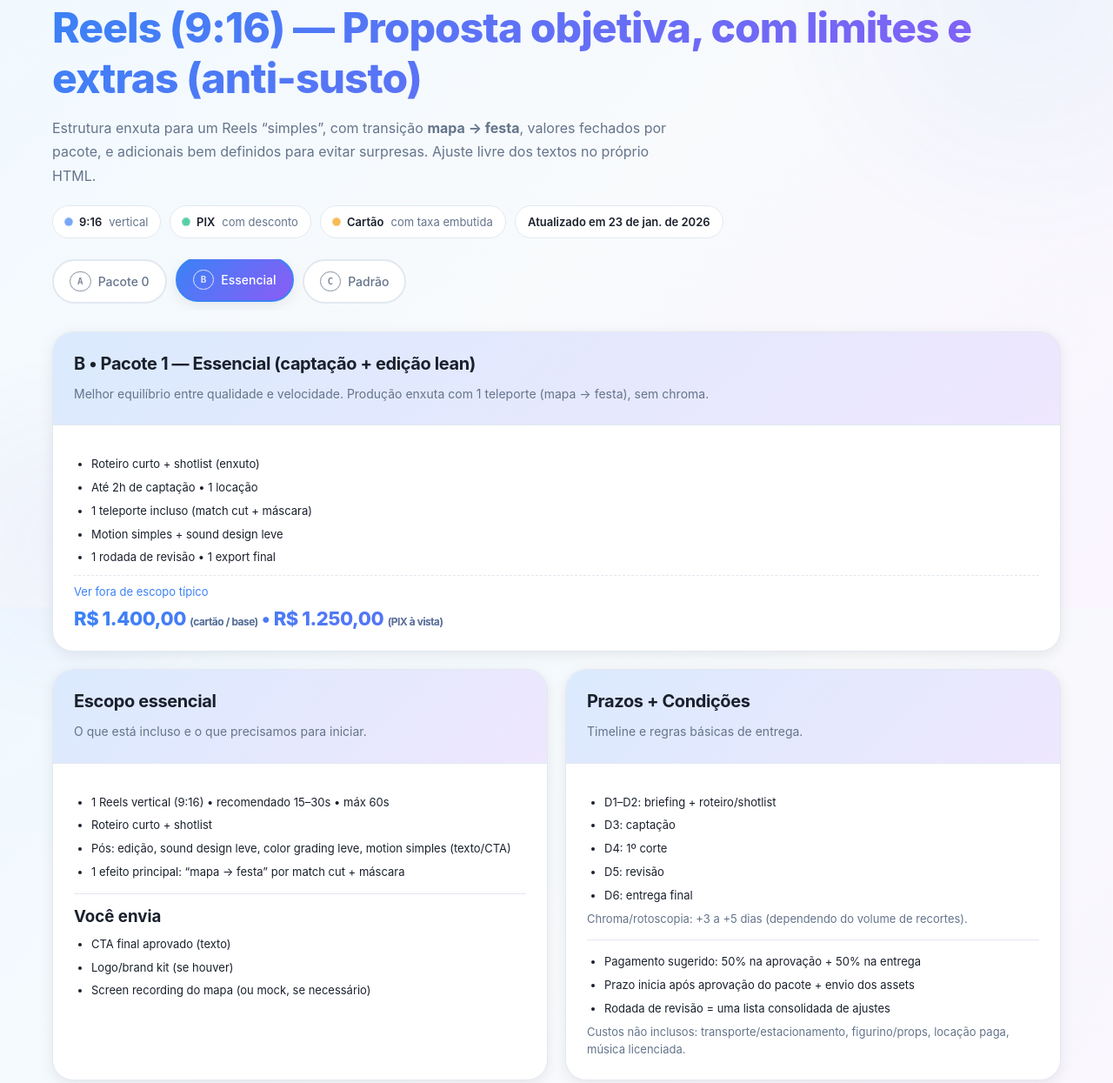
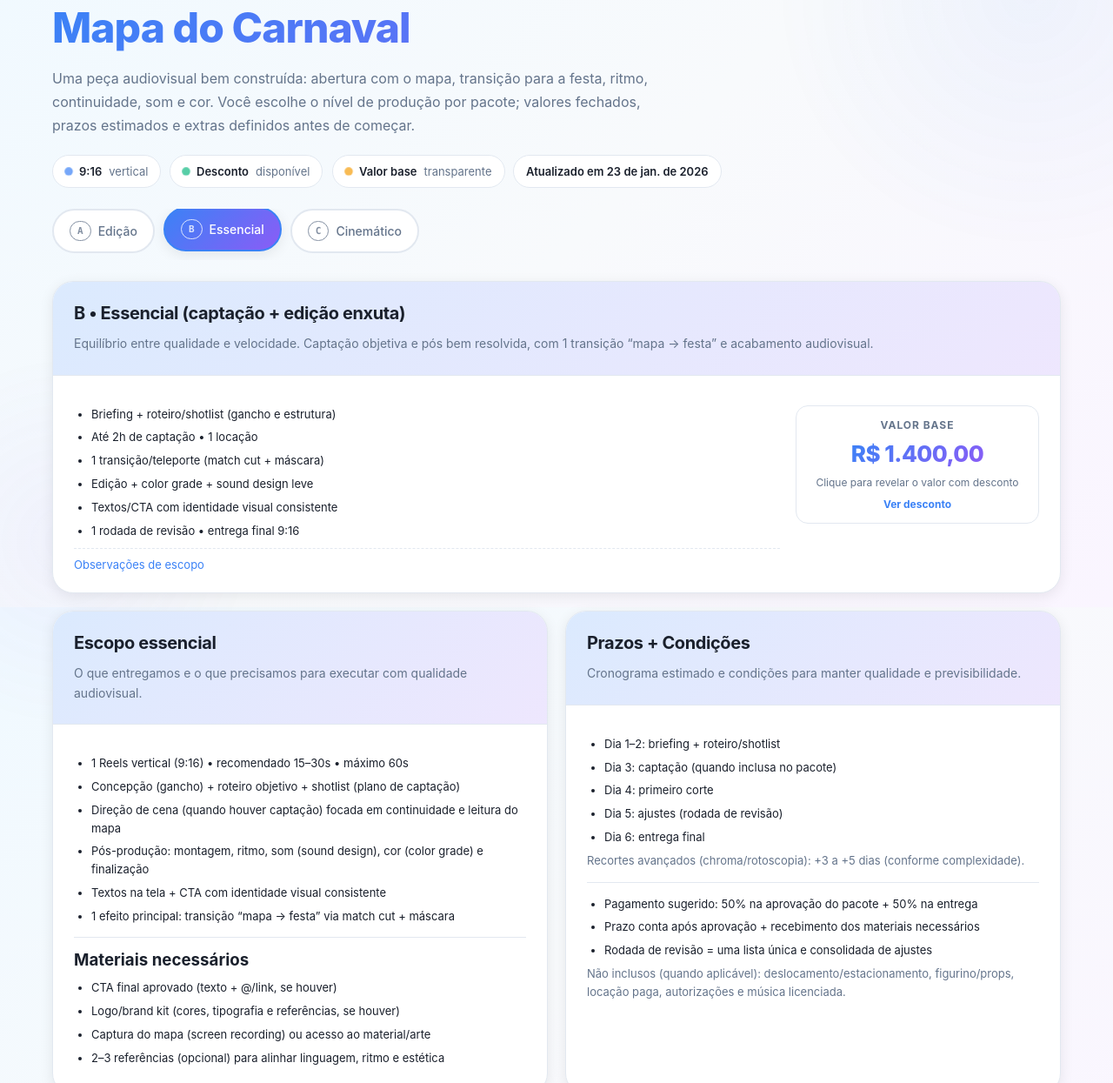
Before and after one commit to hbtmarc/topologia, a plain HTML site: page dri.html in a window 1280 px wide. Shown: the part 102-1347 px from the top of the page at 87% size. Drawn offline with Linux system fonts and the light colour scheme.

Commit message:
Update title and enhance proposal details for "Reels Mapa do Carnaval"

```diff
--- a/dri.html
+++ b/dri.html
@@ -4,7 +4,7 @@
   <meta charset="utf-8" />
   <meta name="viewport" content="width=device-width, initial-scale=1" />
   <meta name="theme-color" content="#ffffff" />
-  <title>Proposta • Reels Mapa do Carnaval</title>
+  <title>Proposta Comercial • Reels “Mapa do Carnaval”</title>
 
   <style>
     :root{
@@ -194,6 +194,13 @@
     .card .hd p{ margin:12px 0 0; color: var(--text-muted); font-size:14px; line-height:1.6; }
     .card .bd{ padding:24px; }
 
+    .pkg-layout{ display:grid; gap:18px; }
+    @media (min-width: 900px){
+      .pkg-layout{ grid-template-columns: minmax(0, 1fr) 280px; align-items:start; }
+      .pkg-aside{ position: sticky; top: 96px; }
+    }
+    .pkg-aside{ display:flex; align-items:center; justify-content:center; }
+
     .small{ font-size:13px; color: var(--text-muted); line-height:1.6; }
     .list{ margin:10px 0 0; padding:0 0 0 20px; }
     .list li{ margin:6px 0; color: var(--text); font-size:13px; line-height:1.6; }
@@ -201,12 +208,27 @@
     .hr{ height:1px; background: var(--border); margin:14px 0; }
 
     .price{
-      margin:10px 0 0; font-size:22px; font-weight:800; letter-spacing:-.02em;
+      margin:10px 0 0;
+      display:flex; flex-direction:column; gap:10px;
+      padding:14px 16px; border:1px solid var(--border);
+      border-radius: 14px; background: rgba(255,255,255,.7);
+      box-shadow: inset 0 1px 0 rgba(255,255,255,.6);
+      text-align:center; align-items:center; width:100%;
+    }
+    .price-toggle{ cursor: pointer; }
+    .price-label{ font-size:12px; letter-spacing:.08em; text-transform:uppercase; color: var(--text-muted); font-weight:700; }
+    .price-amount{
+      font-size:26px; font-weight:800; letter-spacing:-.02em;
       background: linear-gradient(135deg, var(--accent) 0%, var(--purple) 100%);
       -webkit-background-clip:text; -webkit-text-fill-color: transparent; background-clip:text;
     }
-    .price-toggle{ cursor: pointer; }
-    .price small{ font-weight:600; font-size:12px; color: var(--text-muted); -webkit-text-fill-color: initial; }
+    .price-hint{ font-size:12px; color: var(--text-muted); }
+    .price-cta{ font-size:12px; font-weight:700; color: var(--accent); }
+    .price-toggle:hover .price-cta{ color: var(--accent-dark); }
+    .price.is-discount .price-amount{
+      background: linear-gradient(135deg, #10b981 0%, #22c55e 100%);
+      -webkit-background-clip:text; -webkit-text-fill-color: transparent; background-clip:text;
+    }
 
     details{ margin-top:10px; border-top:1px dashed var(--border); padding-top:10px; }
     summary{ cursor:pointer; font-size:13px; color: var(--accent); list-style:none; }
@@ -251,8 +273,8 @@
             </svg>
           </div>
           <div style="min-width:0">
-            <h1>Proposta • Reels “Mapa do Carnaval”</h1>
-            <div class="sub">Single page • mobile-first • tabs de pacote • proposta objetiva</div>
+            <h1>Proposta Comercial • Reels “Mapa do Carnaval”</h1>
+            <div class="sub">Obra audiovisual 9:16 • narrativa + direção + pós-produção • pacotes claros • extras controlados</div>
           </div>
         </div>
         <div class="actions">
@@ -276,23 +298,23 @@
   <main>
     <section class="hero">
       <div class="wrap">
-        <h2 class="title">Reels (9:16) — Proposta objetiva, com limites e extras (anti-susto)</h2>
+        <h2 class="title">Mapa do Carnaval</h2>
         <p class="lead">
-          Estrutura enxuta para um Reels “simples”, com transição <b>mapa → festa</b>, valores fechados por pacote,
-          e adicionais bem definidos para evitar surpresas. Ajuste livre dos textos no próprio HTML.
+          Uma peça audiovisual bem construída: abertura com o mapa, transição para a festa, ritmo, continuidade, som e cor.
+          Você escolhe o nível de produção por pacote; valores fechados, prazos estimados e extras definidos antes de começar.
         </p>
 
         <div class="chips" aria-label="Resumo rápido">
           <span class="chip"><span class="dot"></span> <b>9:16</b> vertical</span>
-          <span class="chip"><span class="dot good"></span> <b>PIX</b> com desconto</span>
-          <span class="chip"><span class="dot warn"></span> <b>Cartão</b> com taxa embutida</span>
+          <span class="chip"><span class="dot good"></span> <b>Desconto</b> disponível</span>
+          <span class="chip"><span class="dot warn"></span> <b>Valor base</b> transparente</span>
           <span class="chip"><b id="updatedAt">Atualizado em —</b></span>
         </div>
 
         <nav class="tabs no-print" role="tablist" aria-label="Pacotes">
-          <button class="tab" role="tab" aria-selected="true" data-scn="A"><span class="badge">A</span> Pacote 0</button>
+          <button class="tab" role="tab" aria-selected="true" data-scn="A"><span class="badge">A</span> Edição</button>
           <button class="tab" role="tab" aria-selected="false" data-scn="B"><span class="badge">B</span> Essencial</button>
-          <button class="tab" role="tab" aria-selected="false" data-scn="C"><span class="badge">C</span> Padrão</button>
+          <button class="tab" role="tab" aria-selected="false" data-scn="C"><span class="badge">C</span> Cinemático</button>
         </nav>
 
         <div class="grid">
@@ -302,33 +324,42 @@
               <p id="pkgDesc">—</p>
             </div>
             <div class="bd">
+              <div class="pkg-layout">
+                <div class="pkg-main">
                   <ul class="list" id="pkgList"></ul>
                   <details>
                     <summary id="pkgNoteTitle">Ver observações</summary>
                     <p class="small" id="pkgNote">—</p>
                   </details>
+                </div>
+                <aside class="pkg-aside">
                   <div class="price price-toggle" id="pkgPrice" role="button" tabindex="0" aria-pressed="false">—</div>
+                </aside>
+              </div>
             </div>
           </section>
 
           <section class="card reveal" id="escopo">
             <div class="hd">
               <h2>Escopo essencial</h2>
-              <p>O que está incluso e o que precisamos para iniciar.</p>
+              <p>O que entregamos e o que precisamos para executar com qualidade audiovisual.</p>
             </div>
             <div class="bd">
               <ul class="list">
-                <li>1 Reels vertical (9:16) • recomendado 15–30s • máx 60s</li>
-                <li>Roteiro curto + shotlist</li>
-                <li>Pós: edição, sound design leve, color grading leve, motion simples (texto/CTA)</li>
-                <li>1 efeito principal: “mapa → festa” por match cut + máscara</li>
+                <li>1 Reels vertical (9:16) • recomendado 15–30s • máximo 60s</li>
+                <li>Concepção (gancho) + roteiro objetivo + shotlist (plano de captação)</li>
+                <li>Direção de cena (quando houver captação) focada em continuidade e leitura do mapa</li>
+                <li>Pós-produção: montagem, ritmo, som (sound design), cor (color grade) e finalização</li>
+                <li>Textos na tela + CTA com identidade visual consistente</li>
+                <li>1 efeito principal: transição “mapa → festa” via match cut + máscara</li>
               </ul>
               <div class="hr"></div>
-              <h3>Você envia</h3>
+              <h3>Materiais necessários</h3>
               <ul class="list">
-                <li>CTA final aprovado (texto)</li>
-                <li>Logo/brand kit (se houver)</li>
-                <li>Screen recording do mapa (ou mock, se necessário)</li>
+                <li>CTA final aprovado (texto + @/link, se houver)</li>
+                <li>Logo/brand kit (cores, tipografia e referências, se houver)</li>
+                <li>Captura do mapa (screen recording) ou acesso ao material/arte</li>
+                <li>2–3 referências (opcional) para alinhar linguagem, ritmo e estética</li>
               </ul>
             </div>
           </section>
@@ -336,60 +367,27 @@
           <section class="card reveal" id="prazos">
             <div class="hd">
               <h2>Prazos + Condições</h2>
-              <p>Timeline e regras básicas de entrega.</p>
+              <p>Cronograma estimado e condições para manter qualidade e previsibilidade.</p>
             </div>
             <div class="bd">
               <ul class="list">
-                <li>D1–D2: briefing + roteiro/shotlist</li>
-                <li>D3: captação</li>
-                <li>D4: 1º corte</li>
-                <li>D5: revisão</li>
-                <li>D6: entrega final</li>
+                <li>Dia 1–2: briefing + roteiro/shotlist</li>
+                <li>Dia 3: captação (quando inclusa no pacote)</li>
+                <li>Dia 4: primeiro corte</li>
+                <li>Dia 5: ajustes (rodada de revisão)</li>
+                <li>Dia 6: entrega final</li>
               </ul>
-              <p class="small">Chroma/rotoscopia: +3 a +5 dias (dependendo do volume de recortes).</p>
+              <p class="small">Recortes avançados (chroma/rotoscopia): +3 a +5 dias (conforme complexidade).</p>
               <div class="hr"></div>
               <ul class="list">
-                <li>Pagamento sugerido: 50% na aprovação + 50% na entrega</li>
-                <li>Prazo inicia após aprovação do pacote + envio dos assets</li>
-                <li>Rodada de revisão = uma lista consolidada de ajustes</li>
+                <li>Pagamento sugerido: 50% na aprovação do pacote + 50% na entrega</li>
+                <li>Prazo conta após aprovação + recebimento dos materiais necessários</li>
+                <li>Rodada de revisão = uma lista única e consolidada de ajustes</li>
               </ul>
-              <p class="small">Custos não inclusos: transporte/estacionamento, figurino/props, locação paga, música licenciada.</p>
+              <p class="small">Não inclusos (quando aplicável): deslocamento/estacionamento, figurino/props, locação paga, autorizações e música licenciada.</p>
             </div>
           </section>
 
-          <section class="card reveal" id="extras">
-            <div class="hd">
-              <h2>Extras essenciais</h2>
-              <p>Somente o que mais costuma ser pedido.</p>
-            </div>
-            <div class="bd">
-              <ul class="list">
-                <li>Teleporte extra: <b>R$ 180</b> cada</li>
-                <li>Revisão extra: <b>R$ 120</b> por rodada</li>
-                <li>Legenda palavra-por-palavra: <b>R$ 180</b></li>
-                <li>Chroma/rotoscopia: <b>a partir de R$ 650</b> (+ R$ 200 por cena extra)</li>
-              </ul>
-              <div class="hr"></div>
-              <p class="small">Sugestão: para manter o projeto “simples”, evite chroma/rotoscopia e limite a 1–2 teleportes.</p>
-            </div>
-          </section>
-
-          <section class="card reveal" id="checklist">
-            <div class="hd">
-              <h2>Checklist rápido (para fechar)</h2>
-              <p>Últimas validações antes de iniciar.</p>
-            </div>
-            <div class="bd">
-              <ul class="list">
-                <li>Pacote escolhido (A/B/C)</li>
-                <li>Data de captação definida</li>
-                <li>CTA final aprovado</li>
-                <li>Screen recording do mapa (se houver)</li>
-              </ul>
-              <div class="hr"></div>
-              <p class="small">Você pode editar o conteúdo direto no HTML para reutilizar esse modelo em outras propostas.</p>
-            </div>
-          </section>
         </div>
       </div>
     </section>
@@ -403,56 +401,60 @@
       const PACKAGES = {
         A: {
           code:'A',
-          name:'Pacote 0 — Só edição',
-          title:'A • Pacote 0 — Só edição (vocês gravam / eu edito)',
-          desc:'Ideal para orçamento curto. Você grava no celular e eu entrego o Reels pronto, com mapa + CTA.',
+          name:'Edição — vocês gravam',
+          title:'A • Edição (vocês gravam / eu finalizo)',
+          desc:'Para quem já tem o material gravado e quer um Reels com narrativa clara, integração do mapa e acabamento profissional (som/cor).',
           base: 500,
           pix: 440,
           bullets:[
-            'Decupagem + ritmo + trilha/áudio (sem música licenciada, se for impulsionar)',
-            'Inserção do “Mapa do Carnaval” (overlay / screen recording / mock)',
-            'Texto-chave/CTA (simples)',
+            'Curadoria do material + montagem com ritmo e intenção (gancho → entrega → CTA)',
+            'Tratamento de áudio + trilha (licenciamento para mídia paga é à parte, se necessário)',
+            'Integração do “Mapa do Carnaval” (overlay / screen recording / mock)',
+            'Textos na tela + CTA final (simples e direto)',
             '1 rodada de revisão',
-            '1 export final (9:16)'
+            'Entrega final em 9:16 (MP4) pronta para publicar'
           ],
           noteTitle:'Ver observações',
-          note:'Se precisar de legenda palavra-por-palavra, versões extras ou efeitos adicionais, isso entra na tabela de extras.',
+          note:'Legenda palavra por palavra, versões adicionais, adaptações para anúncios e efeitos avançados entram como extras (pré-combinados).',
           includedRev: 1
         },
         B: {
           code:'B',
-          name:'Pacote 1 — Essencial',
-          title:'B • Pacote 1 — Essencial (captação + edição lean)',
-          desc:'Melhor equilíbrio entre qualidade e velocidade. Produção enxuta com 1 teleporte (mapa → festa), sem chroma.',
+          name:'Essencial — captação + edição',
+          title:'B • Essencial (captação + edição enxuta)',
+          desc:'Equilíbrio entre qualidade e velocidade. Captação objetiva e pós bem resolvida, com 1 transição “mapa → festa” e acabamento audiovisual.',
           base: 1400,
           pix: 1250,
           bullets:[
-            'Roteiro curto + shotlist (enxuto)',
+            'Briefing + roteiro/shotlist (gancho e estrutura)',
             'Até 2h de captação • 1 locação',
-            '1 teleporte incluso (match cut + máscara)',
-            'Motion simples + sound design leve',
-            '1 rodada de revisão • 1 export final'
+            '1 transição/teleporte (match cut + máscara)',
+            'Edição + color grade + sound design leve',
+            'Textos/CTA com identidade visual consistente',
+            '1 rodada de revisão • entrega final 9:16'
           ],
-          noteTitle:'Ver fora de escopo típico',
-          note:'Não inclui locação paga, figurino/props específicos, autorização de espaço, nem música licenciada.',
+          noteTitle:'Observações de escopo',
+          note:'Não inclui locação paga, figurino/props específicos, autorizações, deslocamentos/estacionamento, nem música licenciada (quando necessária).',
           includedRev: 1
         },
         C: {
           code:'C',
-          name:'Pacote 2 — Padrão',
-          title:'C • Pacote 2 — Padrão (mais completo, ainda controlado)',
-          desc:'Para “cara de campanha” sem virar produção grande. Inclui 2 teleportes + versão curta.',
+          name:'Cinemático — direção e acabamento',
+          title:'C • Cinemático (mais impacto, mais construção)',
+          desc:'Para uma peça com mais direção, construção e acabamento — sem virar produção gigante. Inclui 2 transições, cor mais trabalhada e versão curta.',
           base: 1900,
           pix: 1700,
           bullets:[
-            'Até 4h de captação • até 2 locações',
-            '2 teleportes inclusos (match cut + máscara)',
-            'Motion mais caprichado (zoom/ênfase no mapa + CTA)',
+            'Direção + captação com foco em continuidade (até 4h) • até 2 locações',
+            'Roteiro/shotlist mais detalhado (batidas e intenção de cena)',
+            '2 transições/teleportes (match cut + máscara) com acabamento superior',
+            'Color grade mais cinematográfico + sound design mais presente',
+            'Motion e tipografia mais refinados (ênfases no mapa, títulos e CTA)',
             '2 rodadas de revisão',
-            '+ 1 versão curta (10–30s)'
+            'Entrega principal + 1 versão curta (10–30s)'
           ],
-          noteTitle:'Chroma/rotoscopia?',
-          note:'“Fundo verde”/recorte refinado não está incluso por padrão (é extra, pois aumenta tempo e risco).',
+          noteTitle:'Chroma/recortes avançados',
+          note:'Chroma/rotoscopia (recortes complexos e refinamento) não está incluso — entra como extra, pois aumenta tempo de pós e risco de retrabalho.',
           includedRev: 2
         }
       };
@@ -493,7 +495,13 @@
         priceEl.dataset.pix = String(pkg.pix);
         priceDiscounted = false;
         priceEl.setAttribute('aria-pressed', 'false');
-        priceEl.innerHTML = `${BRL(pkg.base)} <small>(cartão / base)</small> • <span style="color:var(--success)">${BRL(pkg.pix)}</span> <small>(PIX à vista)</small>`;
+        priceEl.classList.remove('is-discount');
+        priceEl.innerHTML = `
+          <div class="price-label">Valor base</div>
+          <div class="price-amount">${BRL(pkg.base)}</div>
+          <div class="price-hint">Clique para revelar o valor com desconto</div>
+          <div class="price-cta">Ver desconto</div>
+        `;
 
         const list = el('pkgList');
         list.innerHTML = '';
@@ -515,22 +523,23 @@
       function buildCopyText(key){
         const pkg = PACKAGES[key];
         return [
-          'PROPOSTA – REELS “MAPA DO CARNAVAL” (9:16)',
+          'PROPOSTA COMERCIAL — REELS “MAPA DO CARNAVAL” (9:16)',
           '',
           `Pacote selecionado: ${pkg.code} • ${pkg.name}`,
-          `Preço cartão/base: ${BRL(pkg.base)} | PIX à vista: ${BRL(pkg.pix)}`,
+          `Valor base: ${BRL(pkg.base)} | Valor com desconto: ${BRL(pkg.pix)}`,
           '',
           'Inclui (resumo):',
           '• 1 Reels vertical (9:16)',
-          '• Edição com ritmo de Reels + sound design leve',
-          '• Color grading leve + motion simples (texto/CTA)',
-          '• Efeito principal: “mapa → festa” por match cut + máscara',
+          '• Roteiro/shotlist (conforme pacote)',
+          '• Edição com ritmo de Reels + tratamento de áudio',
+          '• Ajustes de cor + motion/textos/CTA',
+          '• Transição “mapa → festa” via match cut + máscara',
           `• Revisões inclusas no pacote: ${pkg.includedRev}`,
           '',
           'Condições:',
           '• 50% na aprovação + 50% na entrega',
-          '• Prazo inicia após aprovação + envio dos assets',
-          '• Extras só entram se solicitados (tabela fechada).'
+          '• Prazo conta após aprovação + recebimento dos materiais',
+          '• Extras somente mediante solicitação e orçamento/valores definidos previamente.'
         ].join('\n');
       }
 
@@ -556,9 +565,23 @@
         priceEl.setAttribute('aria-pressed', priceDiscounted ? 'true' : 'false');
 
         if(priceDiscounted){
-          priceEl.innerHTML = `<span style="text-decoration:line-through; opacity:.6; font-weight:600">${BRL(base)}</span> <small>(cartão / base)</small> • <span style="color:var(--success)">${BRL(pix)}</span> <small>(PIX à vista)</small>`;
+          priceEl.classList.add('is-discount');
+          priceEl.innerHTML = `
+            <div class="price-label">Valor com desconto</div>
+            <div class="price-amount">${BRL(pix)}</div>
+            <div class="price-hint">Clique para voltar ao valor base</div>
+            <div class="price-cta">Ver valor base</div>
+          `;
+          toast('Desconto aplicado.');
         }else{
-          priceEl.innerHTML = `${BRL(base)} <small>(cartão / base)</small> • <span style="color:var(--success)">${BRL(pix)}</span> <small>(PIX à vista)</small>`;
+          priceEl.classList.remove('is-discount');
+          priceEl.innerHTML = `
+            <div class="price-label">Valor base</div>
+            <div class="price-amount">${BRL(base)}</div>
+            <div class="price-hint">Clique para revelar o valor com desconto</div>
+            <div class="price-cta">Ver desconto</div>
+          `;
+          toast('Valor base restaurado.');
         }
       }
 
```
Lines whose indentation alone changed are shown as unchanged.
